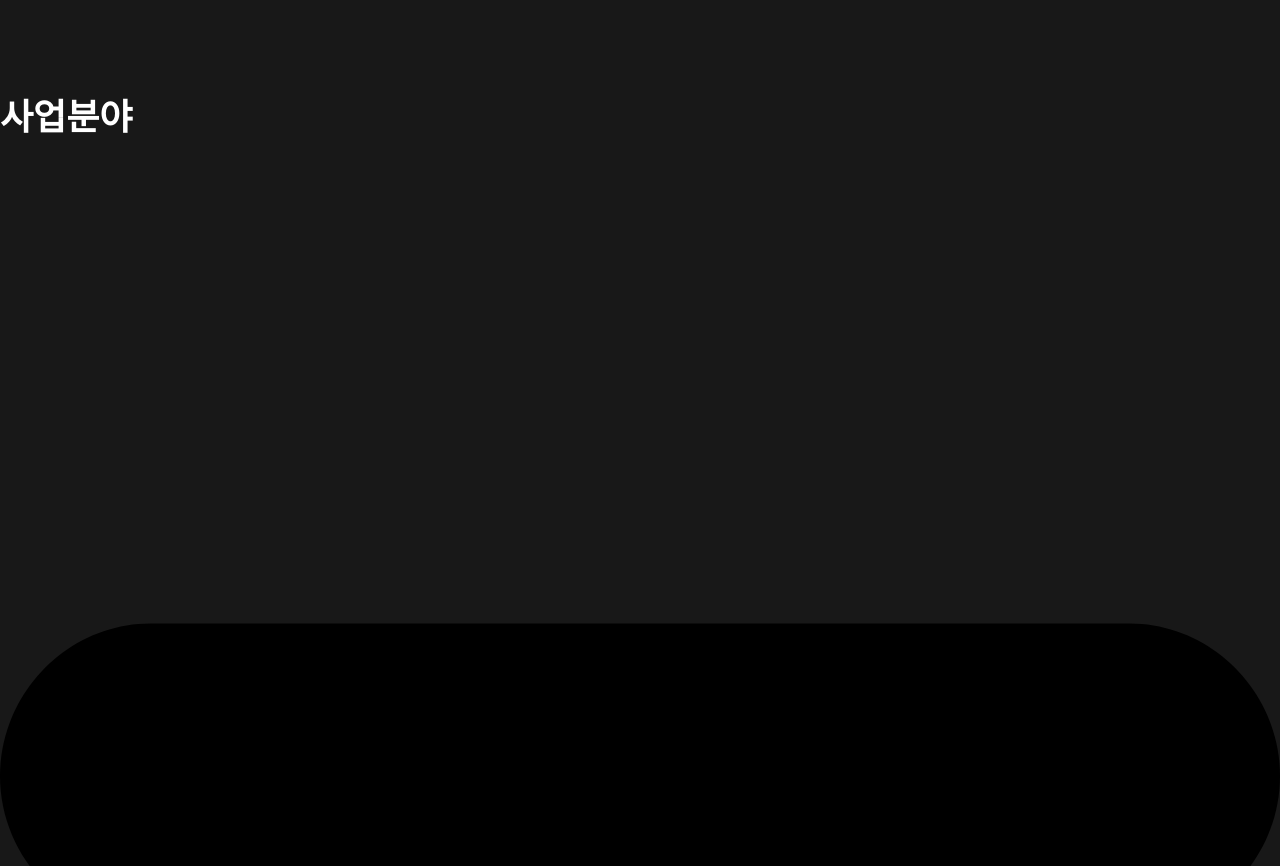
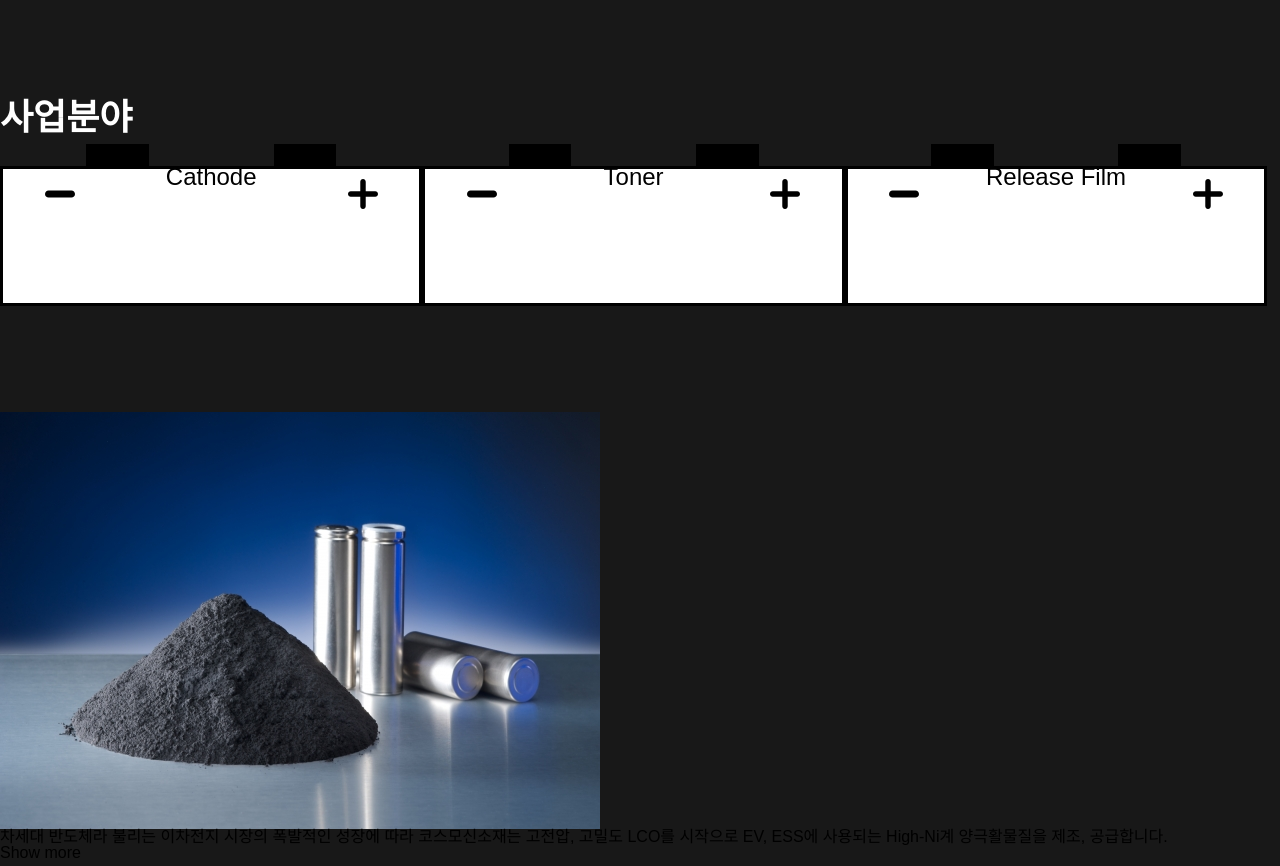
Before and after one commit to Taemin1234/cosmoNew, a plain HTML site: page index.html in a window 1280 px wide. Shown: the part 800-1666 px from the top of the page. Drawn offline with Linux system fonts and the light colour scheme.

Commit message:
Add files via upload

```diff
--- a/css/style.scss
+++ b/css/style.scss
@@ -305,3 +305,68 @@ section {
   color: #fff;
   font-size: 36px;
 }
+
+.product-wrap {
+  width: 100%;
+  height: 800px;
+}
+
+.product-tab-wrap {
+  @extend %flex-start;
+  width: 100%;
+  height: 200px;
+}
+
+.product-tab {
+  position: relative;
+  width: 33%;
+  height: 140px;
+
+  background-color: #fff;
+  border: solid 3px #000;
+
+  span {
+    position: absolute;
+
+    width: 15%;
+    height: 25px;
+
+    background-color: #000;
+  }
+
+  .btr-left {
+    top: -25px;
+    left: 20%;
+  }
+
+  .btr-right {
+    top: -25px;
+    right: 20%;
+  }
+
+  img {
+    position: absolute;
+    width: 30px;
+  }
+
+  .ico-minus {
+    top: 10px;
+    left: 10%;
+  }
+
+  .ico-plus {
+    top: 10px;
+    right: 10%;
+  }
+
+  p {
+    font-size: 24px;
+    text-align: center;
+  }
+}
+
+.product-content-wrap {
+  @extend %flex-start;
+  width: 100%;
+  height: 600px;
+}
```
Also changed, not shown: css/style.css.
